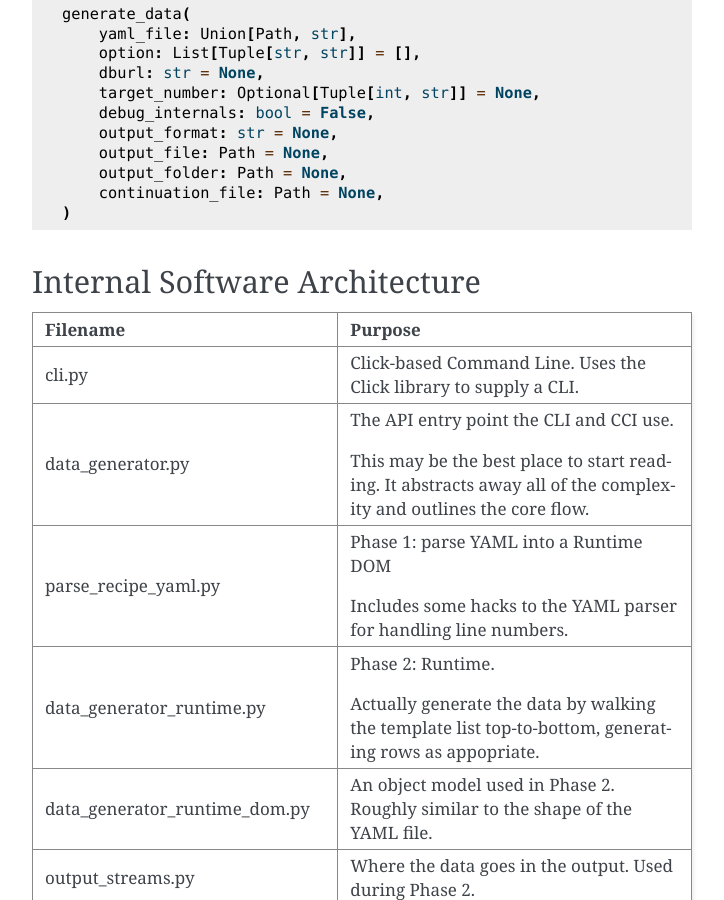
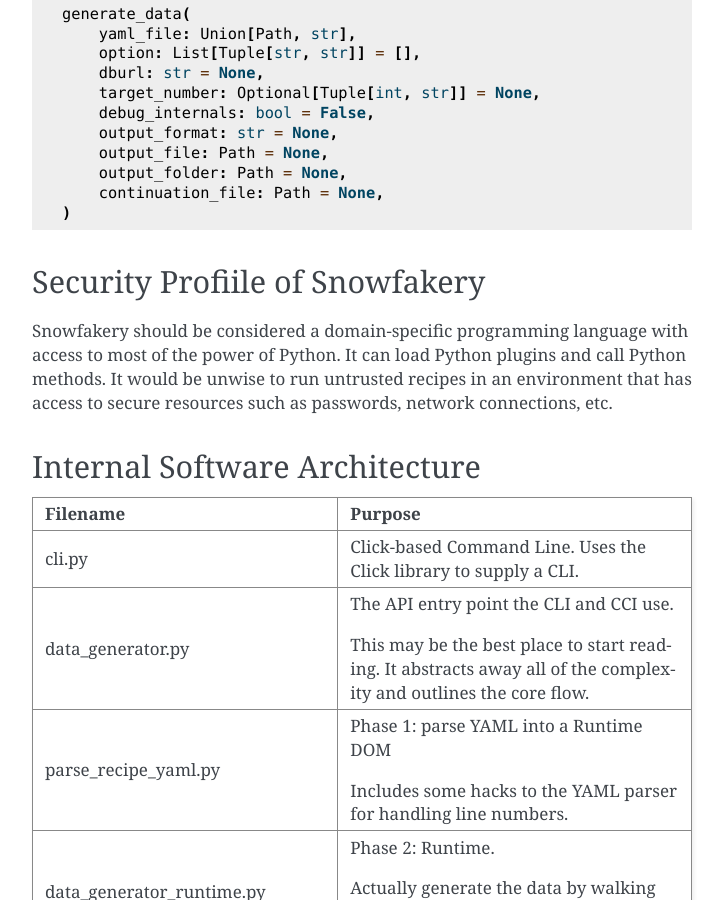
Before and after one commit to SFDO-Tooling/Snowfakery, a Sphinx documentation site: the page built from docs/index.md, in a window 1280 px wide and 900 px high, scrolled down 39055 px. Shown: the whole window, without its empty margins (388-1112 px from the left). Built offline with Sphinx 7.4.7, drawn with Linux system fonts in a browser that asks for light colours; some of the changed text lies outside the part shown.

Commit message:
Document security profile of Snowfakery

````diff
--- a/docs/index.md
+++ b/docs/index.md
@@ -1877,6 +1877,14 @@
     continuation_file: Path = None,
 )
 ```
+
+## Security Profiile of Snowfakery
+
+Snowfakery should be considered a domain-specific programming language with
+access to most of the power of Python. It can load Python plugins and
+call Python methods. It would be unwise to run untrusted recipes in an
+environment that has access to secure resources such as passwords, network
+connections, etc.
 
 ## Internal Software Architecture
 
````
